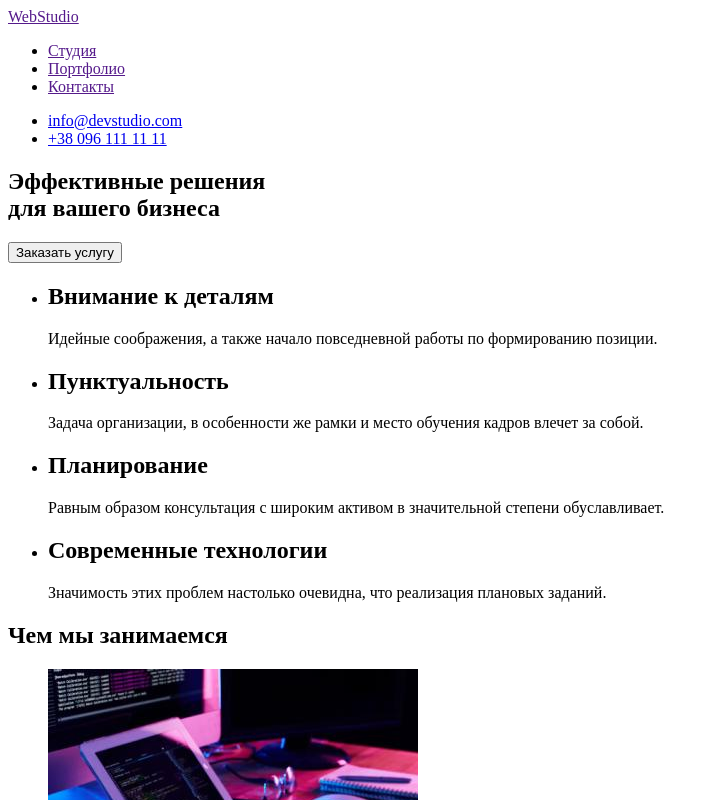
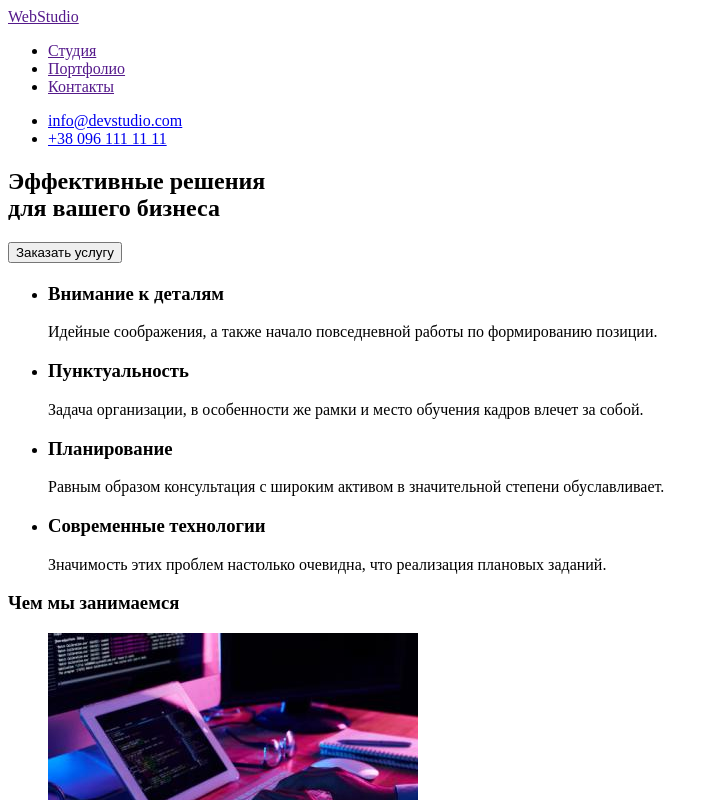
Before and after one commit to Anatolii-Panchak/goit-markup-hw-01., a plain HTML site: page index.html in a window 1280 px wide. Shown: the top 800 px of the page, without its empty margins (0-717 px from the left). Drawn offline with Linux system fonts and the light colour scheme.

Commit message:
deleted div

```diff
--- a/index.html
+++ b/index.html
@@ -24,41 +24,40 @@
 
    </header>
    <main>
-       <div>
           <section>
             <h1>Эффективные решения <br/> для вашего бизнеса</h1>
             <button type="submit">Заказать услугу</button>
          </section>
-      </div>
       <section>
+          <h2></h2>
           <ul>
               <li>
-                  <H2>Внимание к деталям</H2>
+                  <h3>Внимание к деталям</h3>
                   <p>Идейные соображения, а также начало повседневной работы по формированию позиции.</p>
               </li>
           </ul>
           <ul>
             <li>
-                <H2>Пунктуальность</H2>
+                <h3>Пунктуальность</h3>
                 <p>Задача организации, в особенности же рамки и место обучения кадров влечет за собой.</p>
             </li>
         </ul>
         <ul>
             <li>
-                <H2>Планирование</H2>
+                <h3>Планирование</h3>
                 <p>Равным образом консультация с широким активом в значительной степени обуславливает.</p>
             </li>
         </ul>
         <ul>
             <li>
-                <H2>Современные технологии</H2>
+                <h3>Современные технологии</h3>
                 <p>Значимость этих проблем настолько очевидна, что реализация плановых заданий.</p>
             </li>
         </ul>
 
        </section>
        <section>
-          <h2>Чем мы занимаемся</h2>
+          <h3>Чем мы занимаемся</h3>
            <ul>
                <li><img src="./images/what-we-do-1.jpg" alt="создание сайта 1" width="370" height="294"></li>
                <li><img src="./images/what-we-do-2.jpg" alt="созданиу сайта 2" width="370" height="294"></li>
@@ -66,7 +65,7 @@
            </ul>
        </section>
         <section>
-            <h2>Наша команда</h2>
+            <h3>Наша команда</h3>
             <ul>
                 <li>
                     <img src="./images/our-teams-1.jpg" alt="наша команда 1" width="270" height="260">
```
